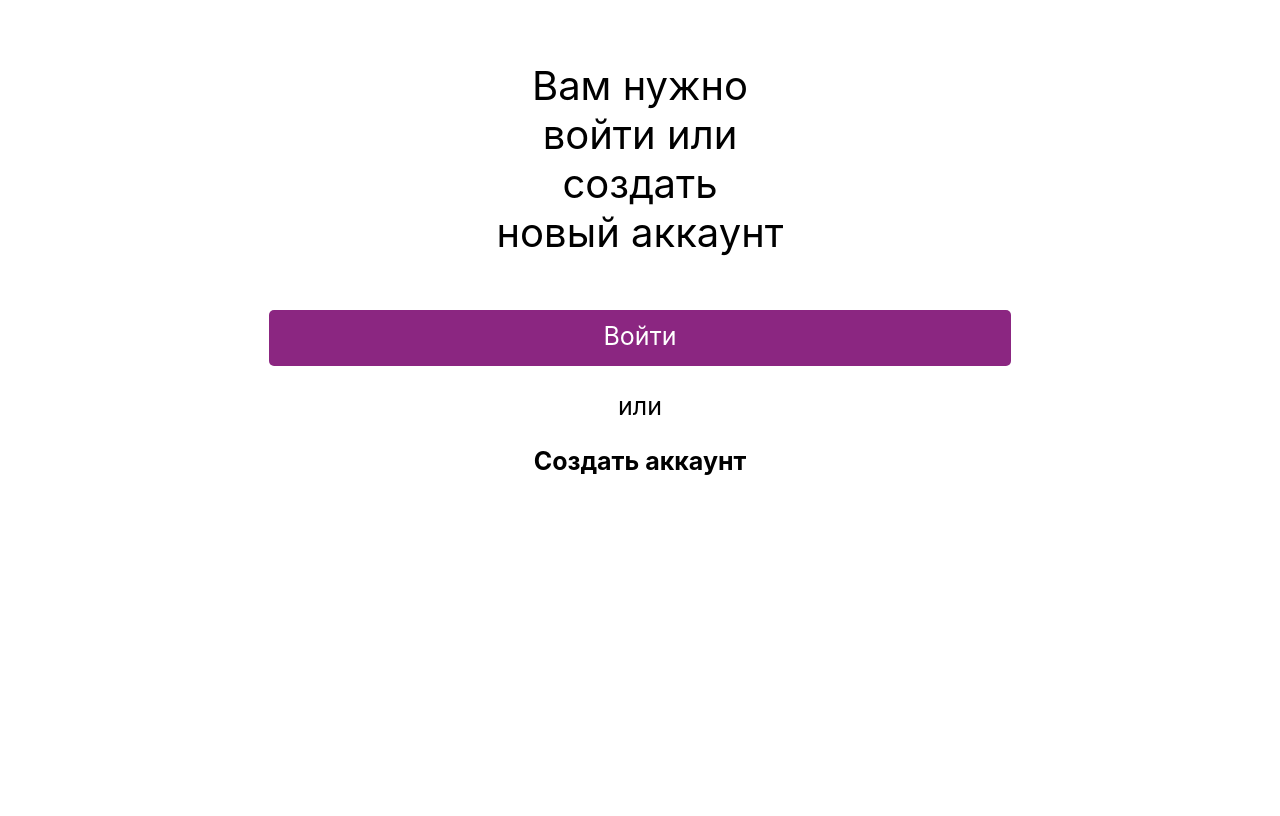
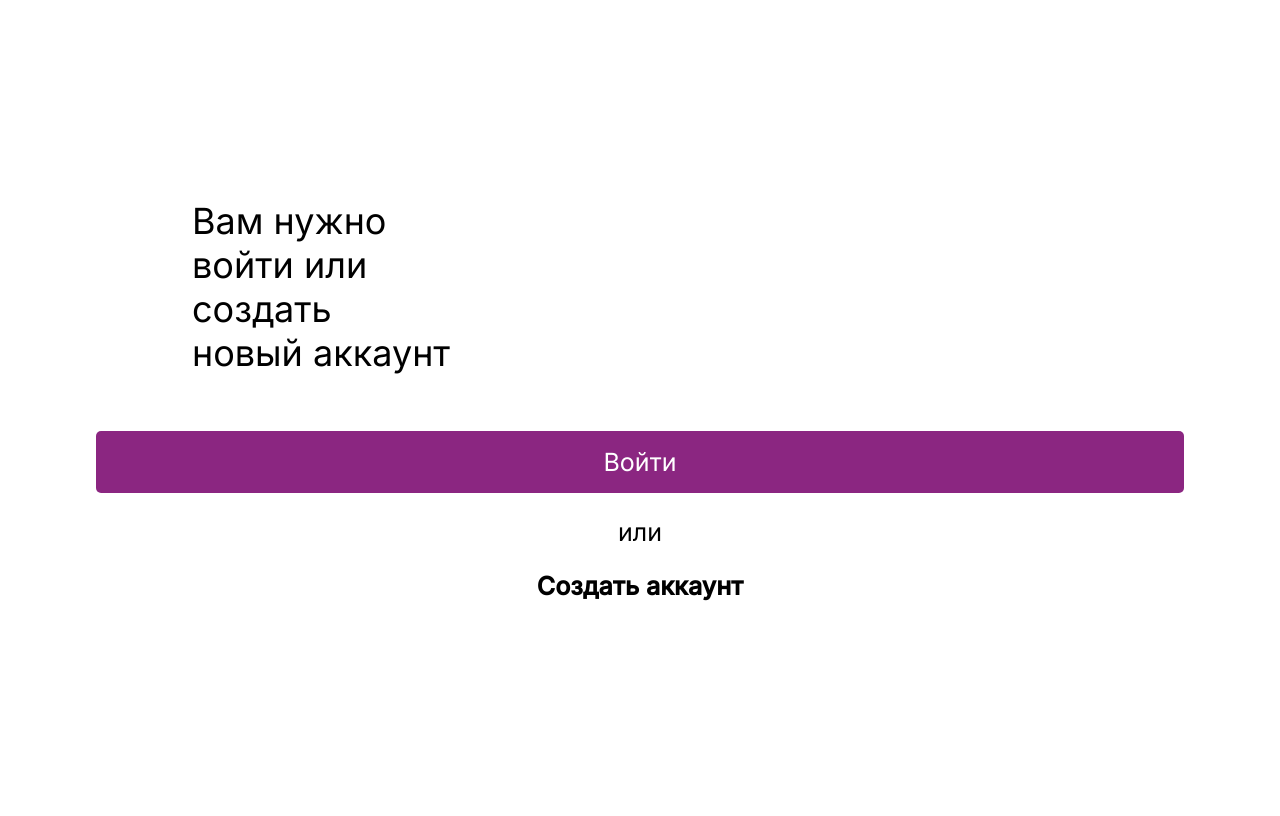
Before and after one commit to Ostap00092/cc, a PHP site: page /go.php in a window 1280 px wide. After the commit the page ends 601 px from the top, so only its background shows below. Run offline with PHP 8.4, Linux system fonts and the light colour scheme.

Commit message:
version 1.3

```diff
--- a/css/go.css
+++ b/css/go.css
@@ -1,12 +1,21 @@
 * {
     font-family: 'Inter', sans-serif;
 }
+.dontIn {
+    width: 85%;
+}
+.dontIn a {
+    width: 100%;
+}
 h2 {
-    font-size: 40px;
+    font-size: 36px;
     text-align: center;
     font-weight: normal;
+    width: 70%;
+    text-align: left;
+    margin-bottom: 3vh;
 }
-.btn {
+/* .btn {
     text-decoration: none;
     background-color: #8B2681;
     text-align: center;
@@ -17,13 +26,12 @@ h2 {
     font-size: 25px;
     font-weight: bold;
     padding-top: 12px;
-
     font-style: normal;
     font-weight: normal;
     line-height: 28px;
     border-radius: 5px;
-}
-.container {
+} */
+/* .container {
     display: flex;
     justify-content: center;
     align-items: center;
@@ -31,21 +39,17 @@ h2 {
     width: 100vw;
     height: auto;
     padding-top: 20px;
-}
+} */
 p {
+    margin-top: 3vh;
+    margin-bottom: 3vh;
     font-size: 25px;
 }
-.btn2 {
-    font-size: 25px;
-    text-decoration: none;
-    font-weight: bold;
-    color: black;
-}
-.wrap {
+/* .wrap {
     padding-top: -5vh;
     height: 100vh;
     display: flex;
     position: relative;
     align-items: center;
     flex-direction: column;
-}
+} */
--- a/css/index.css
+++ b/css/index.css
@@ -10,21 +10,26 @@ body {
     box-sizing: border-box;
 }
 .btn {
-    margin-top: 30px;
+    margin-top: 4vh;
     text-decoration: none;
     background-color: #8B2681;
     color: white;
-    height: 8vh;
-    width: 40vw;
+    width: 100%;
     border-radius: 5px;
     font-family: 'Inter', sans-serif;
     font-style: normal;
-    font-weight: 500;
     font-size: 25px;
-    line-height: 55px;
+    padding: 2vh;
+    position: relative;
     align-items: center;
-    justify-content: center;
     border: none;
+
+}
+.btn2 {
+    font-size: 25px;
+    text-decoration: none;
+    font-weight: bold;
+    color: black;
 }
 .justcenter {
     position: relative;
--- a/go.php
+++ b/go.php
@@ -1,23 +1,30 @@
 <!DOCTYPE html>
 <html>
+
 <head>
     <meta charset="UTF-8">
     <meta name="viewport" content="width=device-width, initial-scale=1.0">
     <link rel="stylesheet" href="css/go.css">
+    <!-- Я взял отсюда body и btn -->
+    <link rel="stylesheet" href="css/index.css">
+    <!-- * -->
+    <link rel="stylesheet" href="css/all.css">
     <title>Авторизация</title>
 </head>
+
 <body>
-	<div class="wrap">
-		<div class="container">
-			<h2>Вам нужно<br>  войти или<br> создать<br> новый аккаунт</h2>
+    <div class="justcenter">
+        <div class="justcenter">
+            <h2>Вам нужно<br> войти или<br> создать<br> новый аккаунт</h2>
         </div>
-		<div class="container">
-			<a class="btn" href="autorization.php">Войти</a>
+        <div class="dontIn">
+            <a href="autorization.php"><div class="btn">Войти</div></a>
             <p>или</p>
-			<a class="btn2" href="registration.php">Создать аккаунт</a>
+            <a href="registration.php"><div class="btn2">Создать аккаунт</div></a>
         </div>
 
     </div>
 
 </body>
+
 </html>
```
Also changed, not shown: index.php (+7 -4 lines). Lines whose indentation alone changed are shown as unchanged.
